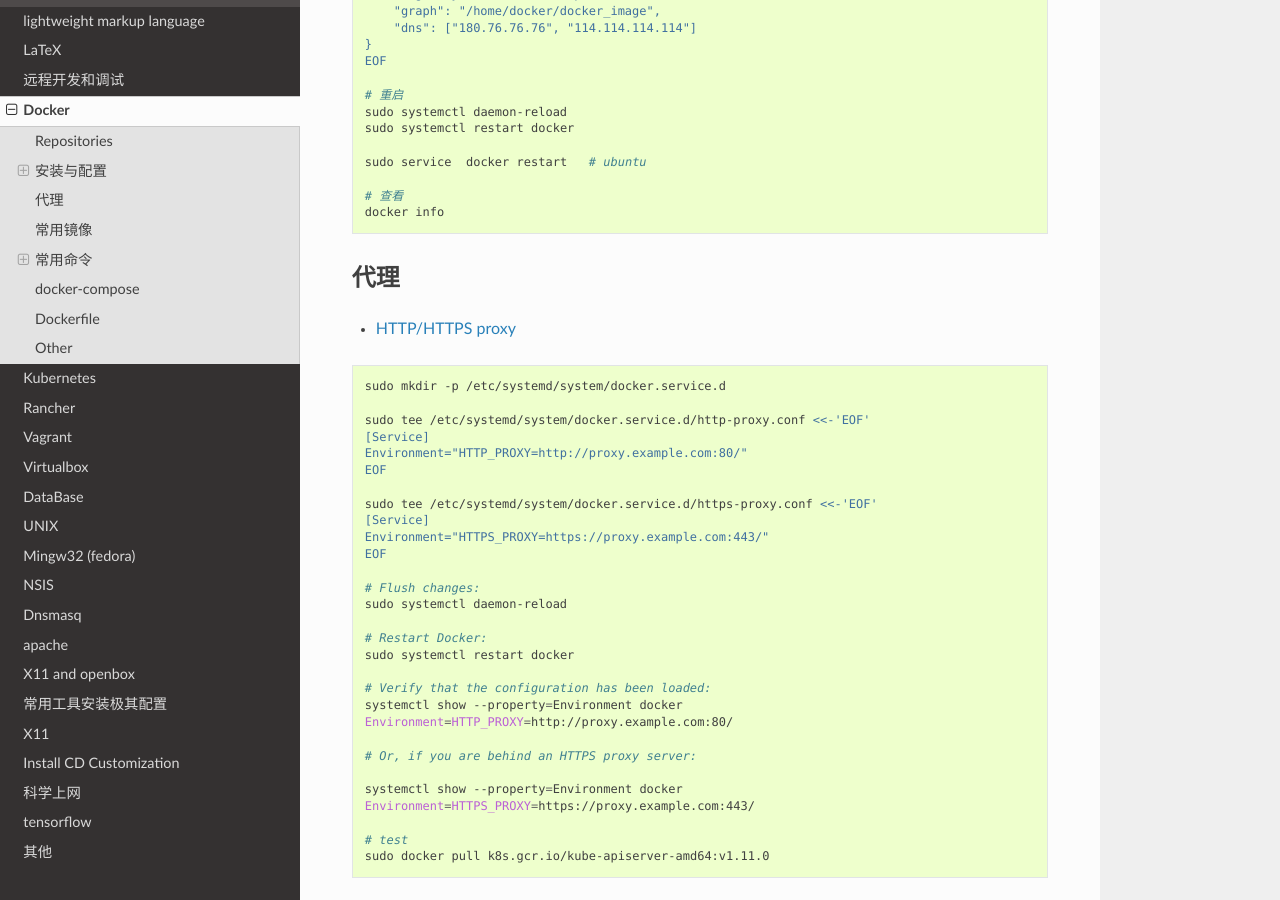
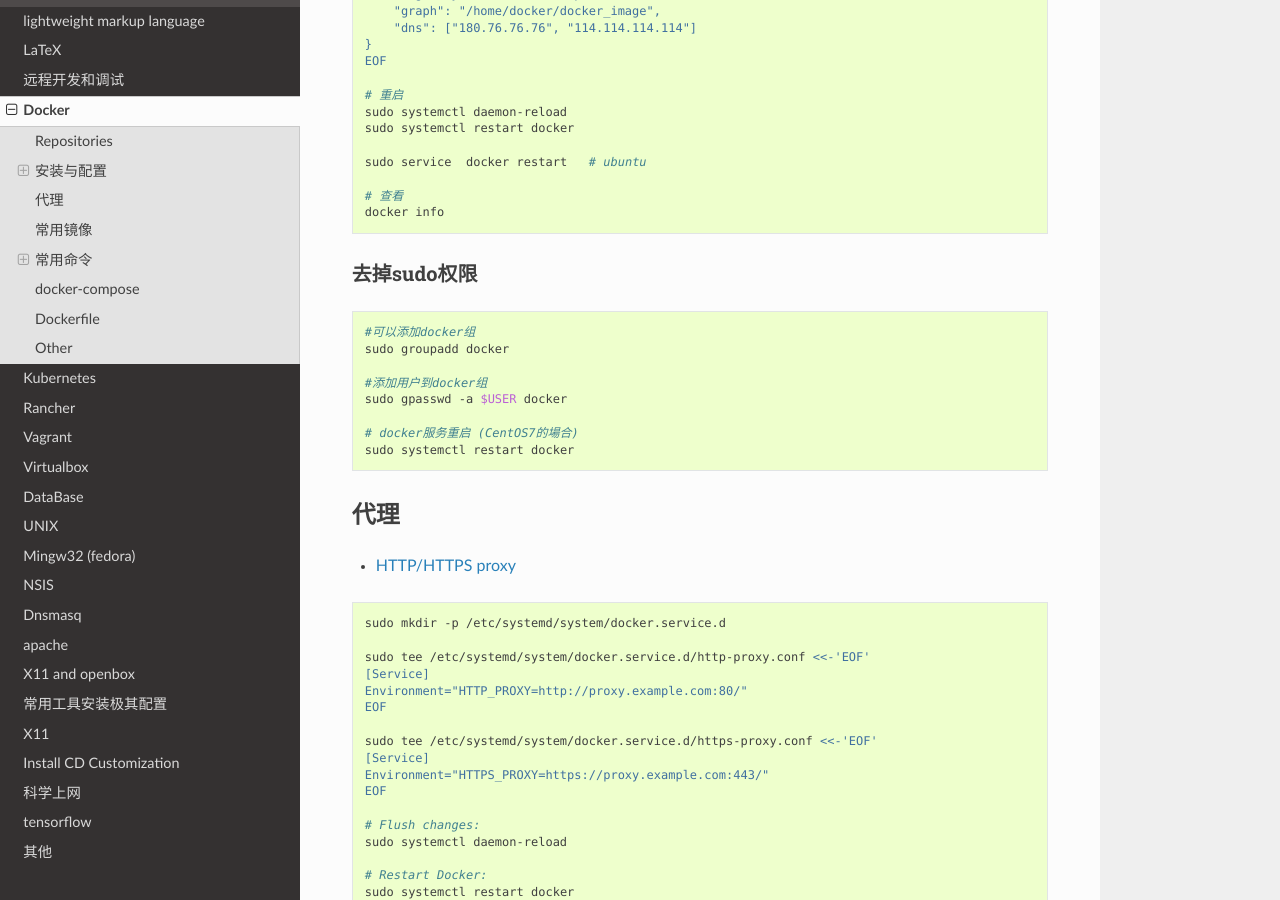
Before and after one commit to my-rds-store/my_space, a Sphinx documentation site: the page built from source/docker/index.rst, in a window 1280 px wide and 900 px high, scrolled down 1386 px. Built offline with Sphinx 7.4.7 and the Read the Docs theme 2.0.0, drawn with Linux system fonts in a browser that asks for light colours.

Commit message:
update ...

```diff
--- a/source/docker/index.rst
+++ b/source/docker/index.rst
@@ -88,6 +88,20 @@ Repositories
 
     # 查看
     docker info
+
+去掉sudo权限
+================
+
+.. code:: sh
+
+    #可以添加docker组
+    sudo groupadd docker
+
+    #添加用户到docker组
+    sudo gpasswd -a $USER docker
+
+    # docker服务重启 (CentOS7的場合)
+    sudo systemctl restart docker
 
 ******************
 代理
```
